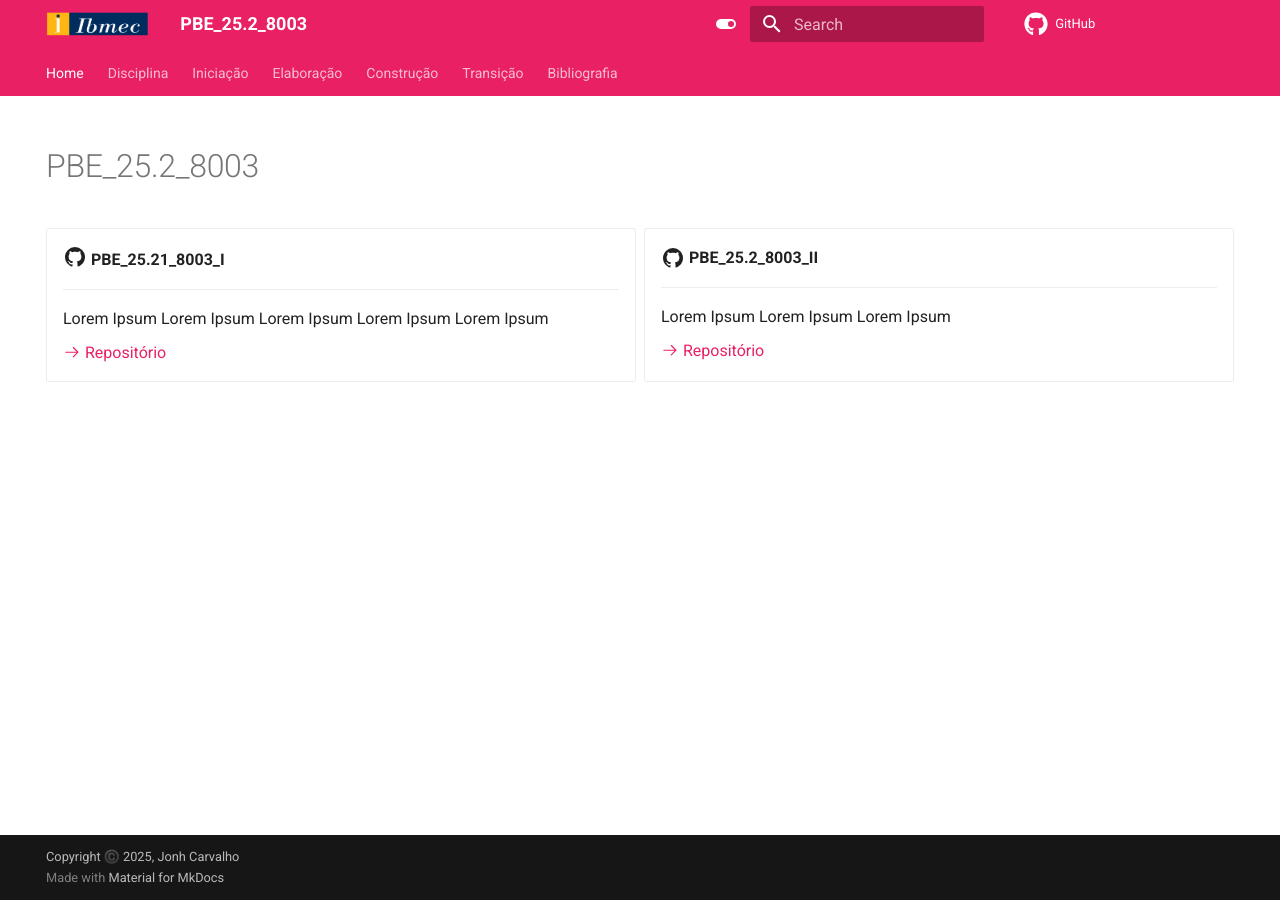
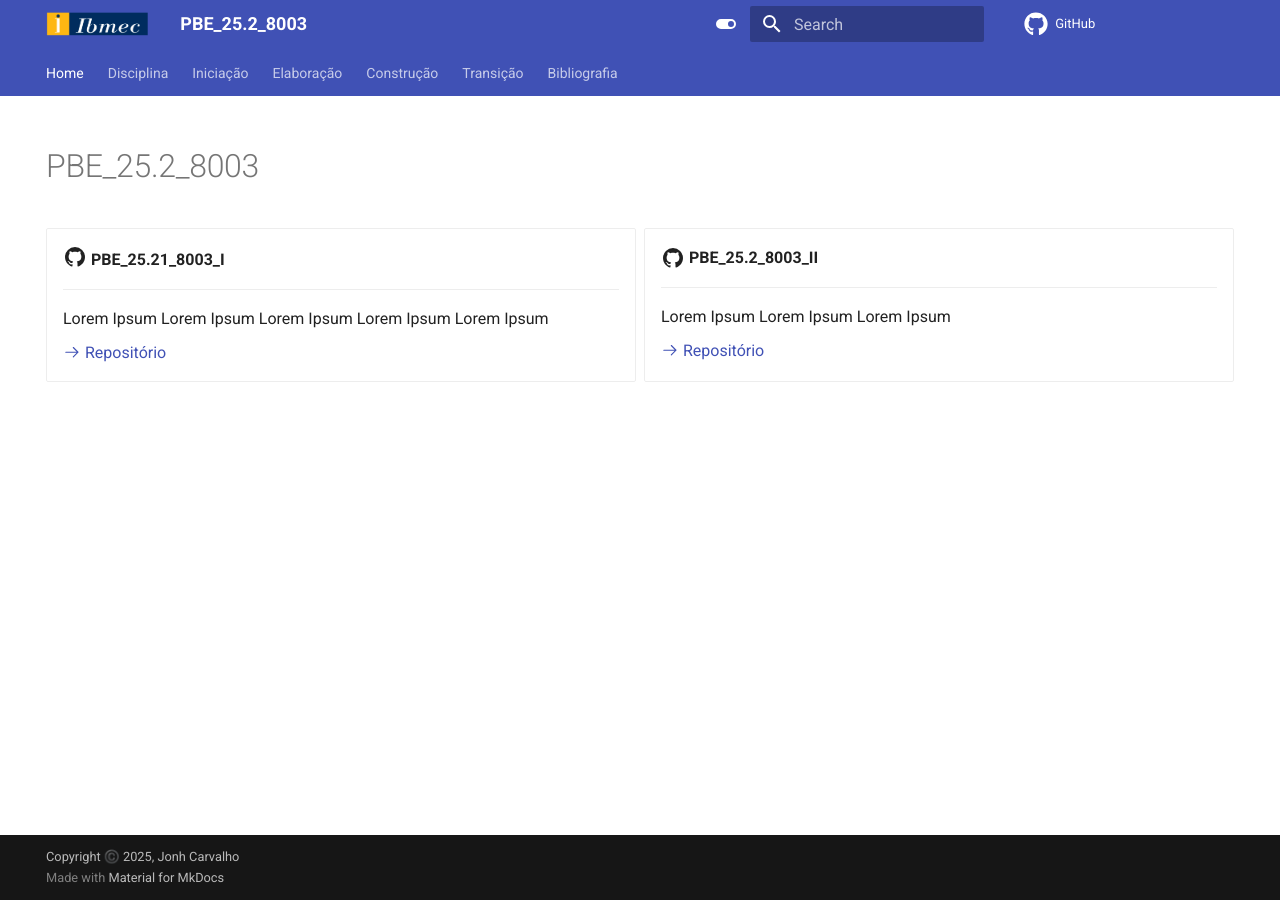
Before and after one commit to Projetos-de-Extensao/PBE_26.1_8002_I, an MkDocs documentation site: the page built from docs/index.md, in a window 1280 px wide. Built offline with MkDocs 1.6.1 and Material for MkDocs 9.7.7, drawn with Linux system fonts in a browser that asks for light colours; comment, search, counter and statistics services are not loaded.

Commit message:
trocando a cor de destaque da pagina web para rosa claro

```diff
--- a/mkdocs.yml
+++ b/mkdocs.yml
@@ -114,14 +114,14 @@
         name: Switch to light mode
     - media: "(prefers-color-scheme: light)"
       scheme: default
-      primary: pink
+      primary: light pink
       accent: black
       toggle:
         icon: material/toggle-switch-off
         name: Switch to dark mode
     - media: "(prefers-color-scheme: dark)"
       scheme: slate
-      primary: pink
+      primary: light pink
       accent: amber
       toggle:
         icon: material/toggle-switch-off
```
